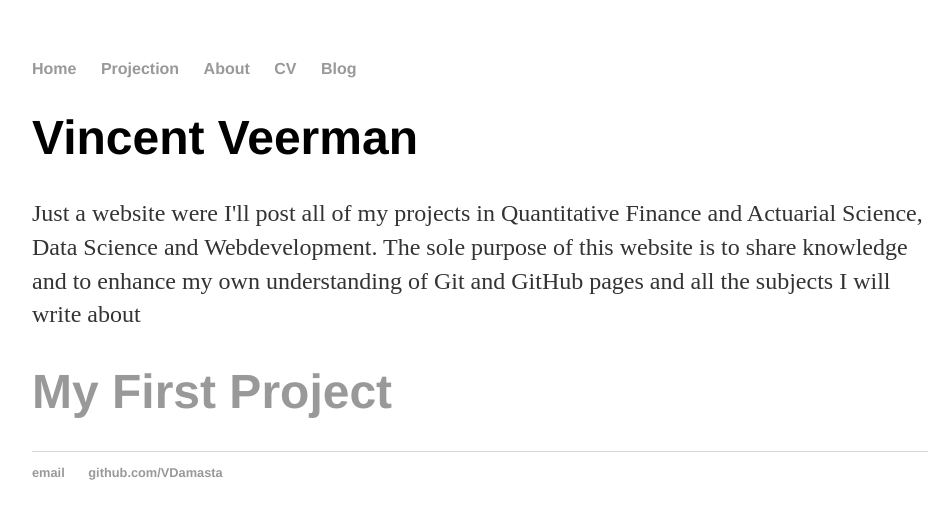
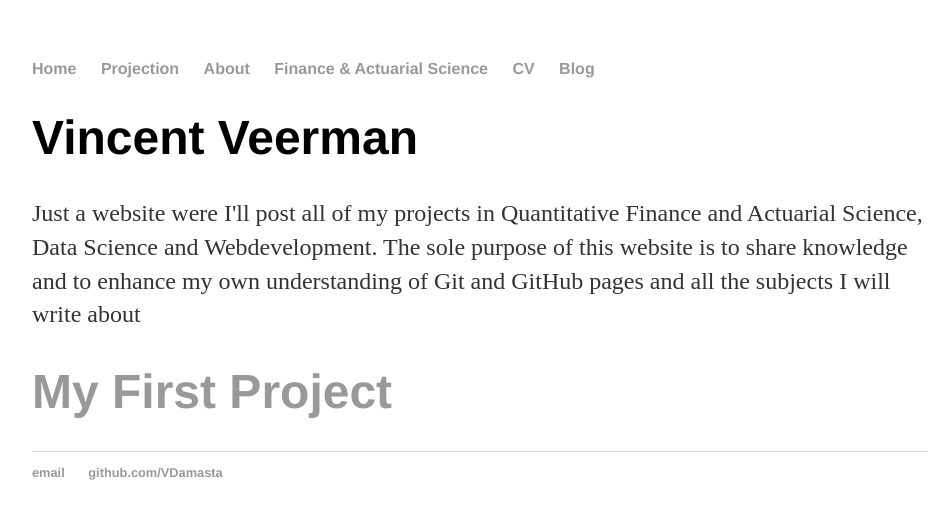
Before and after one commit to VDamasta/VDamasta.github.io, a Jekyll site: the page built from index.html, in a window 1280 px wide. Shown: the top 519 px of the page, without its empty margins (160-1112 px from the left). Built offline with Jekyll 4.4.1, drawn with Linux system fonts in a browser that asks for light colours.

Commit message:
Update default.html

```diff
--- a/_layouts/default.html
+++ b/_layouts/default.html
@@ -11,6 +11,7 @@
                     <li><a href="/">Home</a></li>
                     <li><a href="/projection">Projection</a></li>
                     <li><a href="/about">About</a></li>
+                    <li><a href="/finance">Finance & Actuarial Science</a></li>
                     <li><a href="/cv">CV</a></li>
                     <li><a href="/blog">Blog</a></li>
                 </ul>
```
